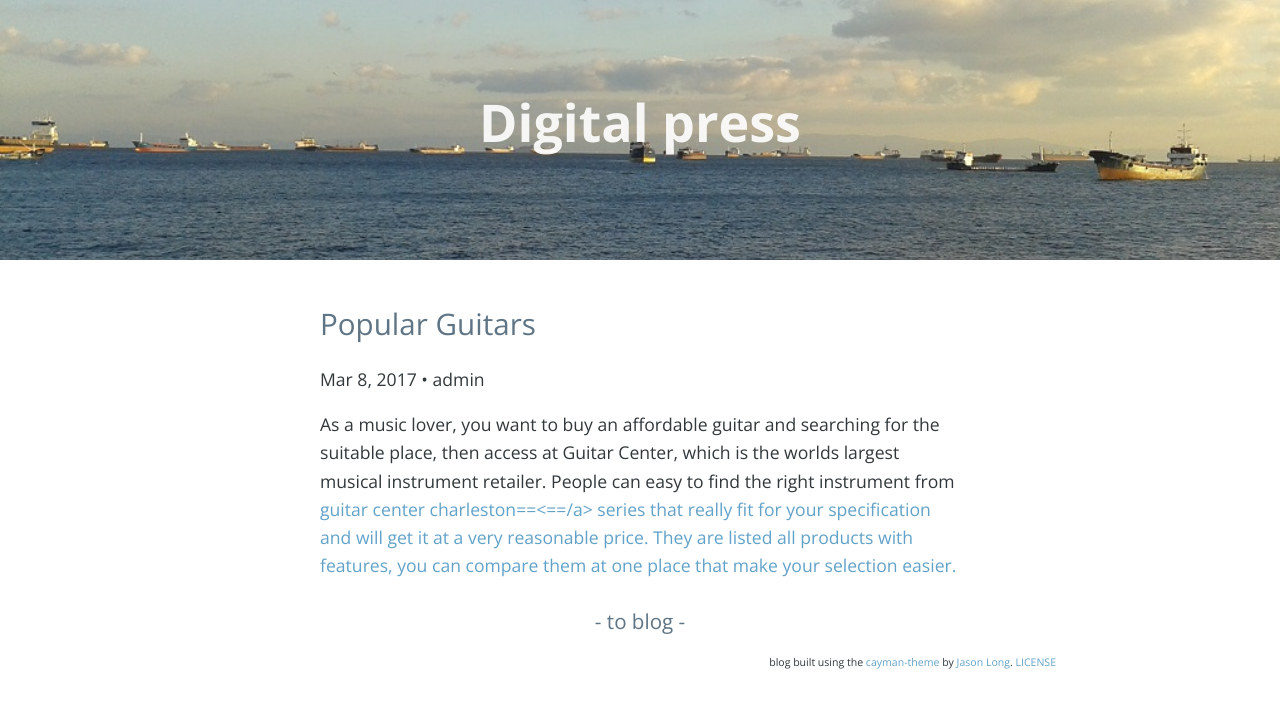
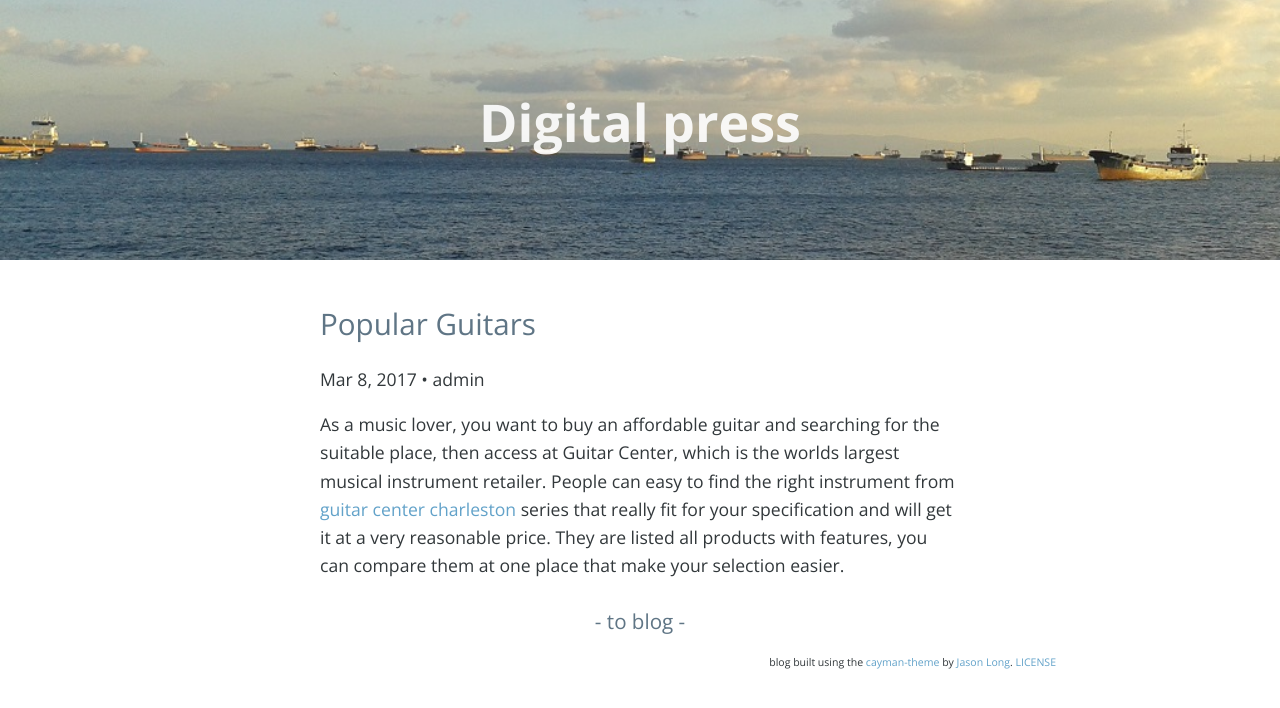
Before and after one commit to BlogToolshed50/aquatours.net, a Jekyll site: the page built from _posts/2017-03-08-Popular-Guitars.md, in a window 1280 px wide. Shown: the top 708 px of the page. Built offline with Jekyll 4.4.1, drawn with Linux system fonts in a browser that asks for light colours; nearby versions of some CDN libraries.

```diff
--- a/_posts/2017-03-08-Popular-Guitars.md
+++ b/_posts/2017-03-08-Popular-Guitars.md
@@ -5,4 +5,4 @@ layout: post
 categories:
   - General
 ---
-As a music lover, you want to buy an affordable guitar and searching for the suitable place, then access at Guitar Center, which is the worlds largest musical instrument retailer. People can easy to find the right instrument from <a href="http://www.guitarcenter.com/">guitar center charleston==<==/a> series that really fit for your specification and will get it at a very reasonable price. They are listed all products with features, you can compare them at one place that make your selection easier.
+As a music lover, you want to buy an affordable guitar and searching for the suitable place, then access at Guitar Center, which is the worlds largest musical instrument retailer. People can easy to find the right instrument from <a href="http://www.guitarcenter.com/">guitar center charleston</a> series that really fit for your specification and will get it at a very reasonable price. They are listed all products with features, you can compare them at one place that make your selection easier.
```
